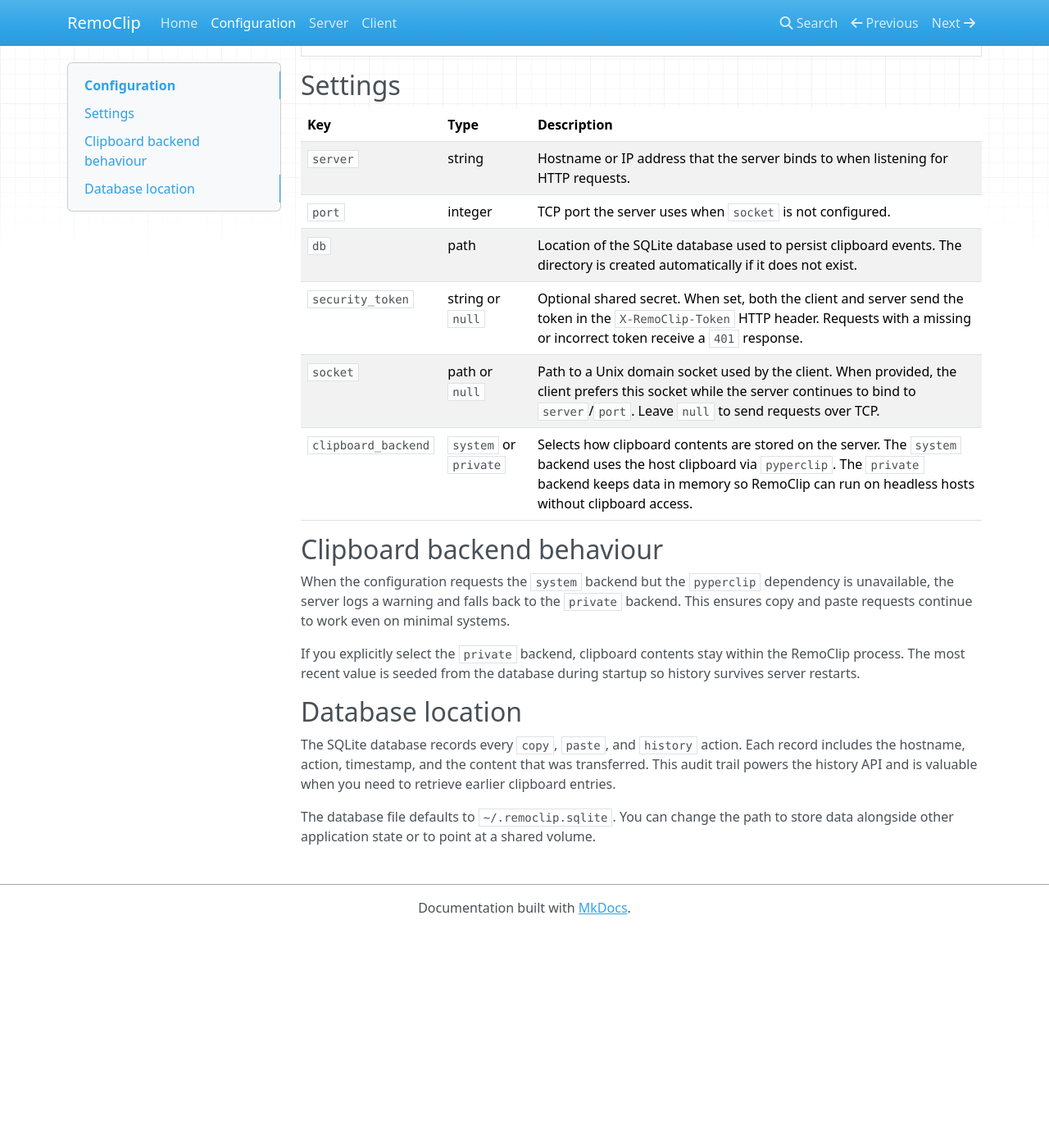
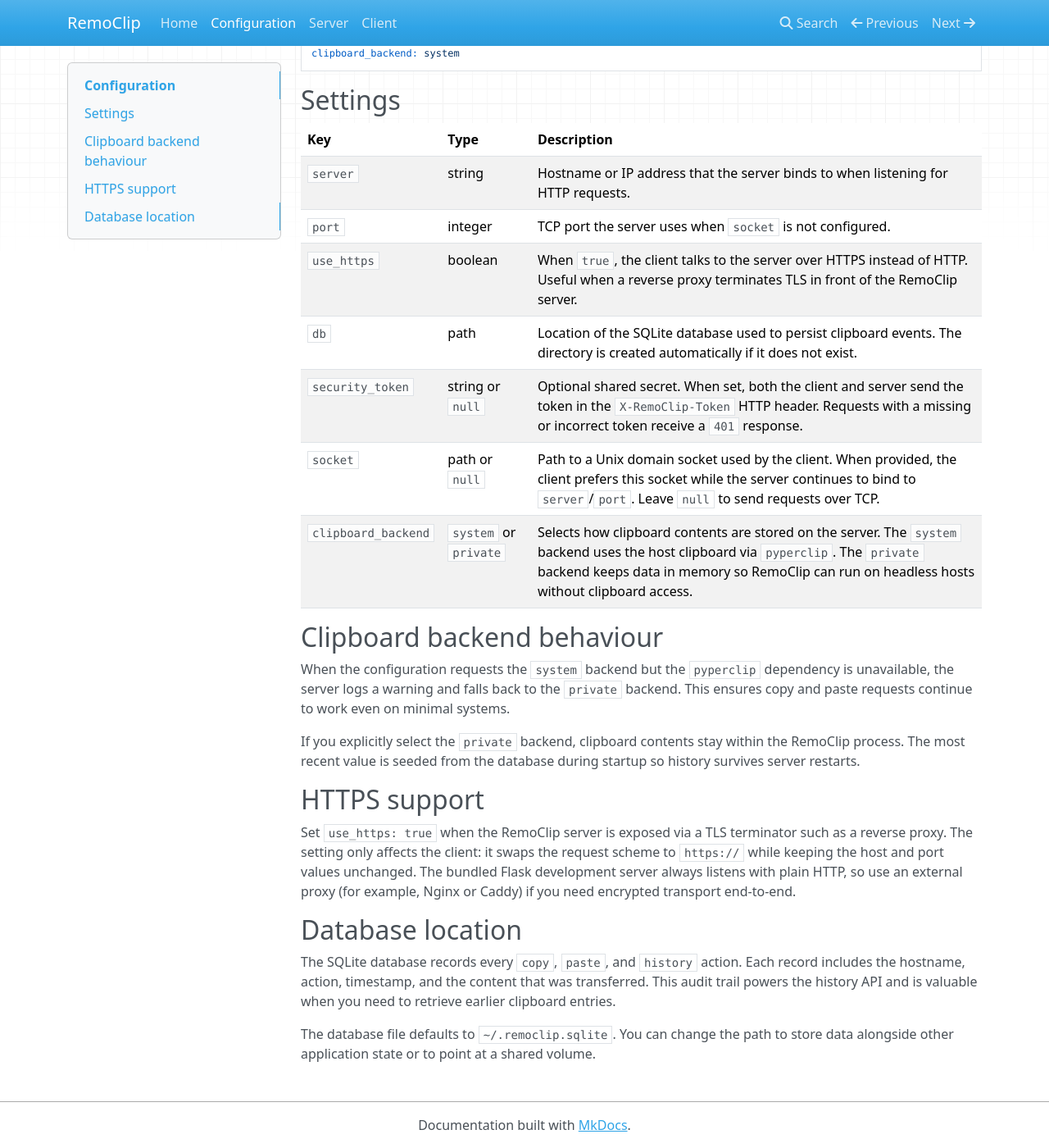
Before and after one commit to jeffjjohnston/remoclip, an MkDocs documentation site: the page built from docs/configuration.md, in a window 1280 px wide and 1400 px high, scrolled down 287 px. Shown: the whole window at 82% size. Built offline with MkDocs 1.6.1, drawn with Linux system fonts in a browser that asks for light colours; nearby versions of some CDN libraries; before the commit the page ends 1422 px from its top, so only the background shows below that.

Commit message:
docs: document HTTPS configuration

```diff
--- a/docs/configuration.md
+++ b/docs/configuration.md
@@ -19,6 +20,7 @@
 | --- | ---- | ----------- |
 | `server` | string | Hostname or IP address that the server binds to when listening for HTTP requests. |
 | `port` | integer | TCP port the server uses when `socket` is not configured. |
+| `use_https` | boolean | When `true`, the client talks to the server over HTTPS instead of HTTP. Useful when a reverse proxy terminates TLS in front of the RemoClip server. |
 | `db` | path | Location of the SQLite database used to persist clipboard events. The directory is created automatically if it does not exist. |
 | `security_token` | string or `null` | Optional shared secret. When set, both the client and server send the token in the `X-RemoClip-Token` HTTP header. Requests with a missing or incorrect token receive a `401` response. |
 | `socket` | path or `null` | Path to a Unix domain socket used by the client. When provided, the client prefers this socket while the server continues to bind to `server`/`port`. Leave `null` to send requests over TCP. |
@@ -35,6 +37,15 @@
 the RemoClip process. The most recent value is seeded from the database during
 startup so history survives server restarts.
 
+## HTTPS support
+
+Set `use_https: true` when the RemoClip server is exposed via a TLS terminator
+such as a reverse proxy. The setting only affects the client: it swaps the
+request scheme to `https://` while keeping the host and port values unchanged.
+The bundled Flask development server always listens with plain HTTP, so use an
+external proxy (for example, Nginx or Caddy) if you need encrypted transport
+end-to-end.
+
 ## Database location
 
 The SQLite database records every `copy`, `paste`, and `history` action. Each
```
Also changed, not shown: other parts of docs/configuration.md (+1 -0 lines), docs/client.md (+3 -1 lines).
